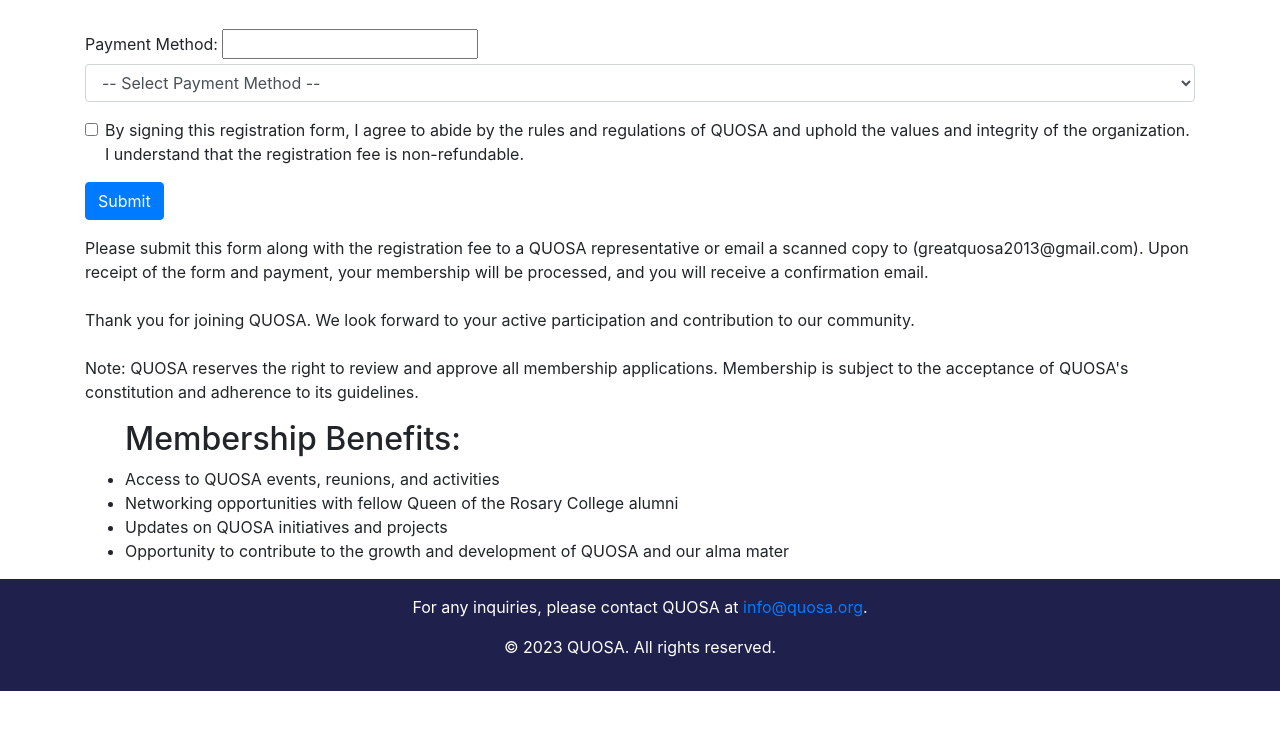
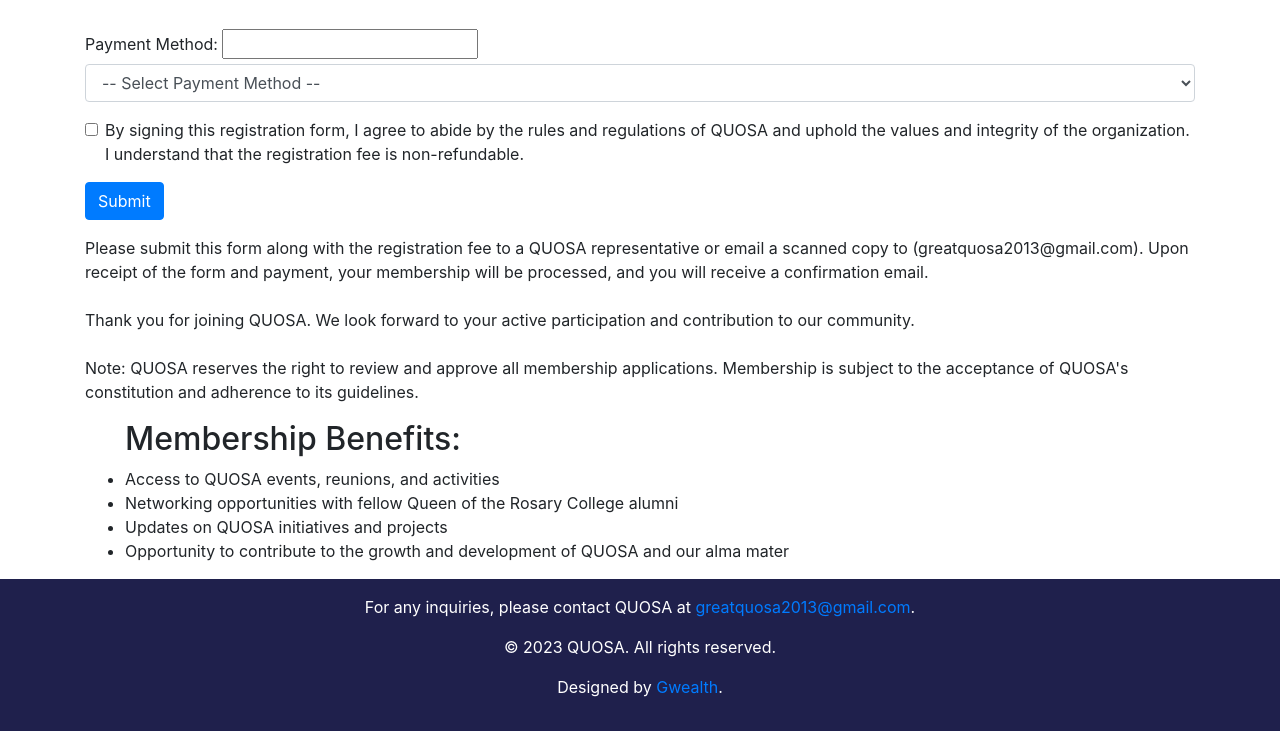
Before and after one commit to arinzeatusiuba/QUOSA-FORM, a website: page index.html in a window 1280 px wide. Shown: the part 1058-1789 px from the top of the page. Before the commit the page ends 1749 px from the top, so only its background shows below. Drawn offline with nearby package versions, Linux system fonts and the light colour scheme.

Commit message:
README UPDATE

```diff
--- a/index.html
+++ b/index.html
@@ -101,8 +101,9 @@
   </div>
 
   <footer class=" text-center py-3">
-    <p>For any inquiries, please contact QUOSA at <a href="mailto:info@quosa.org">info@quosa.org</a>.</p>
+    <p>For any inquiries, please contact QUOSA at <a href="greatquosa2013@gmail.com">greatquosa2013@gmail.com</a>.</p>
     <p>&copy; 2023 QUOSA. All rights reserved.</p>
+    <p>Designed by <a href="https://github.com/arinzeatusiuba">Gwealth</a>.</p>
   </footer>
   <script src="https://code.jquery.com/jquery-3.5.1.slim.min.js"></script>
   <script src="https://cdn.jsdelivr.net/npm/@popperjs/core@2.9.1/dist/umd/popper.min.js"></script>
```
Also changed, not shown: README.md.
